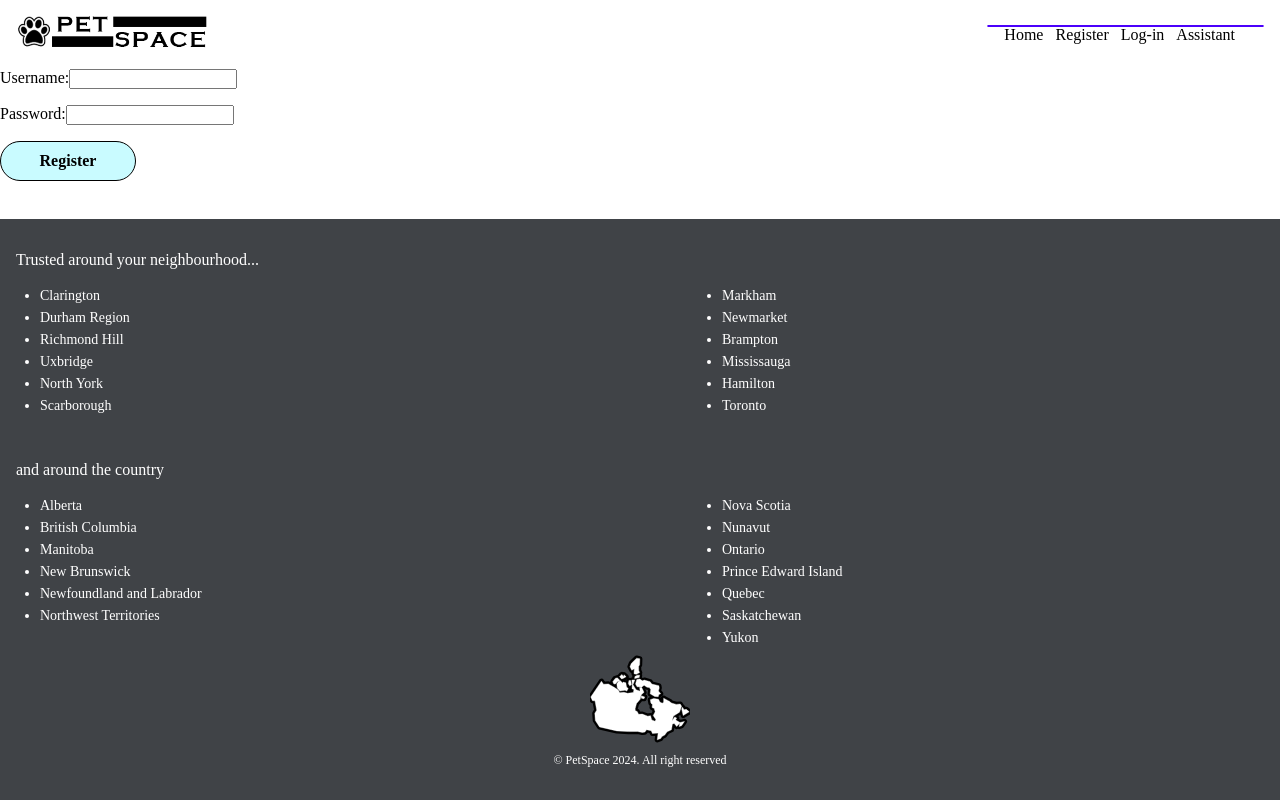
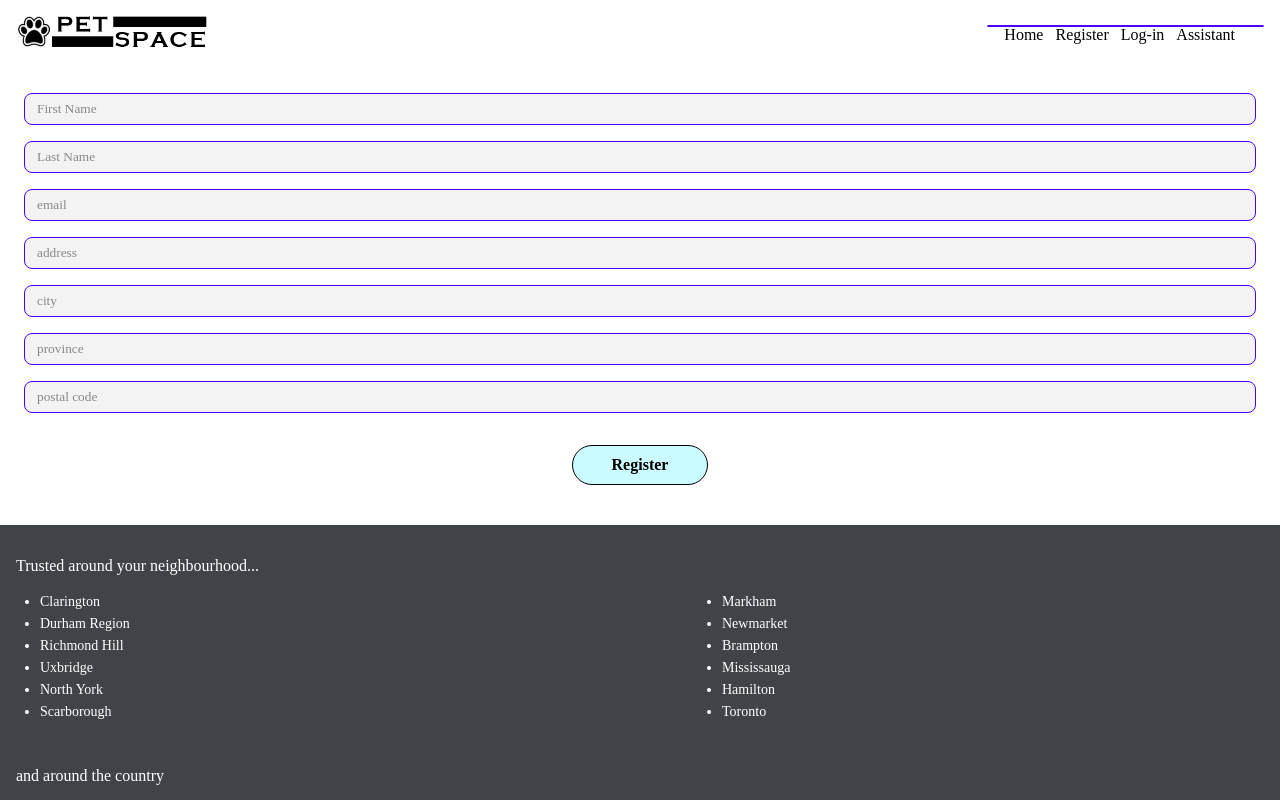
Before and after one commit to DBeaulne/petspace-client, a React (Create React App) app: page /register in a window 1280 px wide. Shown: the top 800 px of the page. Built offline with nearby package versions, Linux system fonts and the light colour scheme.

Commit message:
complete the register page as well as styling edits to adhere to mockup

```diff
--- a/src/App.scss
+++ b/src/App.scss
@@ -8,7 +8,3 @@
 	flex-direction: column;
 	min-height: 100vh;
 }
-
-body {
-	min-height: 100vh;
-}
--- a/src/components/Input/Input.jsx
+++ b/src/components/Input/Input.jsx
@@ -7,12 +7,22 @@ const Input = ({ classname, placeholder, name, type, value, onChange }) => {
 	const [error, setError] = useState("");
 
 	const onInvalid = () => {
+		// on validation error we set the error classname and clear out the focus
+		// classname
 		setError("input--error");
 		setFocus("");
 	};
 
 	const onFocus = () => {
+		// on clicking the input we set the focus classname to activate the styling
 		setFocus("input--active");
+	};
+
+	const onBlur = () => {
+		// on clicking the input we clear all the focus and error classnames
+		// so that we don't maintain focus or error on the other input fields
+		setFocus("");
+		setError("");
 	};
 
 	return (
@@ -20,6 +30,7 @@ const Input = ({ classname, placeholder, name, type, value, onChange }) => {
 			required
 			onInvalid={onInvalid}
 			onFocus={onFocus}
+			onBlur={onBlur}
 			value={value}
 			className={`input ${classname} ${focus} ${error}`}
 			placeholder={placeholder}
--- a/src/components/Input/Input.scss
+++ b/src/components/Input/Input.scss
@@ -6,7 +6,7 @@
 	height: 2rem;
 	border-radius: 8px;
 	padding: 0.75rem;
-	border: 1px solid clrs.$PetSpace-Black;
+	border: 1px solid clrs.$PetSpace-Blue;
 	background-color: clrs.$PetSpace-LightGrey-80;
 
 	&::placeholder {
--- a/src/pages/LogInPage/LogInPage.scss
+++ b/src/pages/LogInPage/LogInPage.scss
@@ -20,6 +20,8 @@
 	}
 
 	&__button-container {
+		padding-top: 1rem;
+		padding-bottom: 1rem;
 		margin-top: auto;
 	}
 }
--- a/src/pages/RegisterPage/RegisterPage.jsx
+++ b/src/pages/RegisterPage/RegisterPage.jsx
@@ -66,21 +66,77 @@ const RegisterPage = () => {
 			<form
 				className="registerPage__form"
 				onSubmit={handleRegister}>
-				<div className="form-group">
-					Username:
-					<input
+				<div className="registerPage__form-group">
+					<Input
+						classname={errors.firstName ? "input input--error" : "input"}
+						placeholder={"First Name"}
+						name="firstName"
+						value={formData.firstName}
+						onChange={handleChange}
 						type="text"
-						name="username"
 					/>
 				</div>
-				<div className="form-group">
-					Password:
-					<input
-						type="password"
-						name="password"
+				<div className="registerPage__form-group">
+					<Input
+						classname={errors.lastName ? "input input--error" : "input"}
+						placeholder={"Last Name"}
+						name="lastName"
+						value={formData.lastName}
+						onChange={handleChange}
+						type="text"
 					/>
 				</div>
-				<div className="register__button-container">
+				<div className="registerPage__form-group">
+					<Input
+						classname={errors.email ? "input input--error" : "input"}
+						placeholder={"email"}
+						name="email"
+						value={formData.email}
+						onChange={handleChange}
+						type="text"
+					/>
+				</div>
+				<div className="registerPage__form-group">
+					<Input
+						classname={errors.address ? "input input--error" : "input"}
+						placeholder={"address"}
+						name="address"
+						value={formData.address}
+						onChange={handleChange}
+						type="text"
+					/>
+				</div>
+				<div className="registerPage__form-group">
+					<Input
+						classname={errors.city ? "input input--error" : "input"}
+						placeholder={"city"}
+						name="city"
+						value={formData.city}
+						onChange={handleChange}
+						type="text"
+					/>
+				</div>
+				<div className="registerPage__form-group">
+					<Input
+						classname={errors.province ? "input input--error" : "input"}
+						placeholder={"province"}
+						name="province"
+						value={formData.province}
+						onChange={handleChange}
+						type="text"
+					/>
+				</div>{" "}
+				<div className="registerPage__form-group">
+					<Input
+						classname={errors.postalCode ? "input input--error" : "input"}
+						placeholder={"postal code"}
+						name="postalCode"
+						value={formData.postalCode}
+						onChange={handleChange}
+						type="text"
+					/>
+				</div>
+				<div className="registerPage__button-container">
 					<Button
 						color={"ice"}
 						shape={"round"}
--- a/src/pages/RegisterPage/RegisterPage.scss
+++ b/src/pages/RegisterPage/RegisterPage.scss
@@ -1,11 +1,27 @@
 /* Log-in Page styling */
 @use "../../styles/partials/colors" as clrs;
+@use "../../styles/partials/forms" as forms;
 
-.log-in-page {
+.registerPage {
 	display: flex;
 	flex-direction: column;
 	align-items: center;
 	width: 100%;
 	height: auto;
 	padding: 1.5rem;
+	flex: 1;
+
+	&__form {
+		@extend .form;
+	}
+
+	&__form-group {
+		@extend .form-group;
+	}
+
+	&__button-container {
+		padding-top: 1rem;
+		padding-bottom: 1rem;
+		margin-top: auto;
+	}
 }
```
